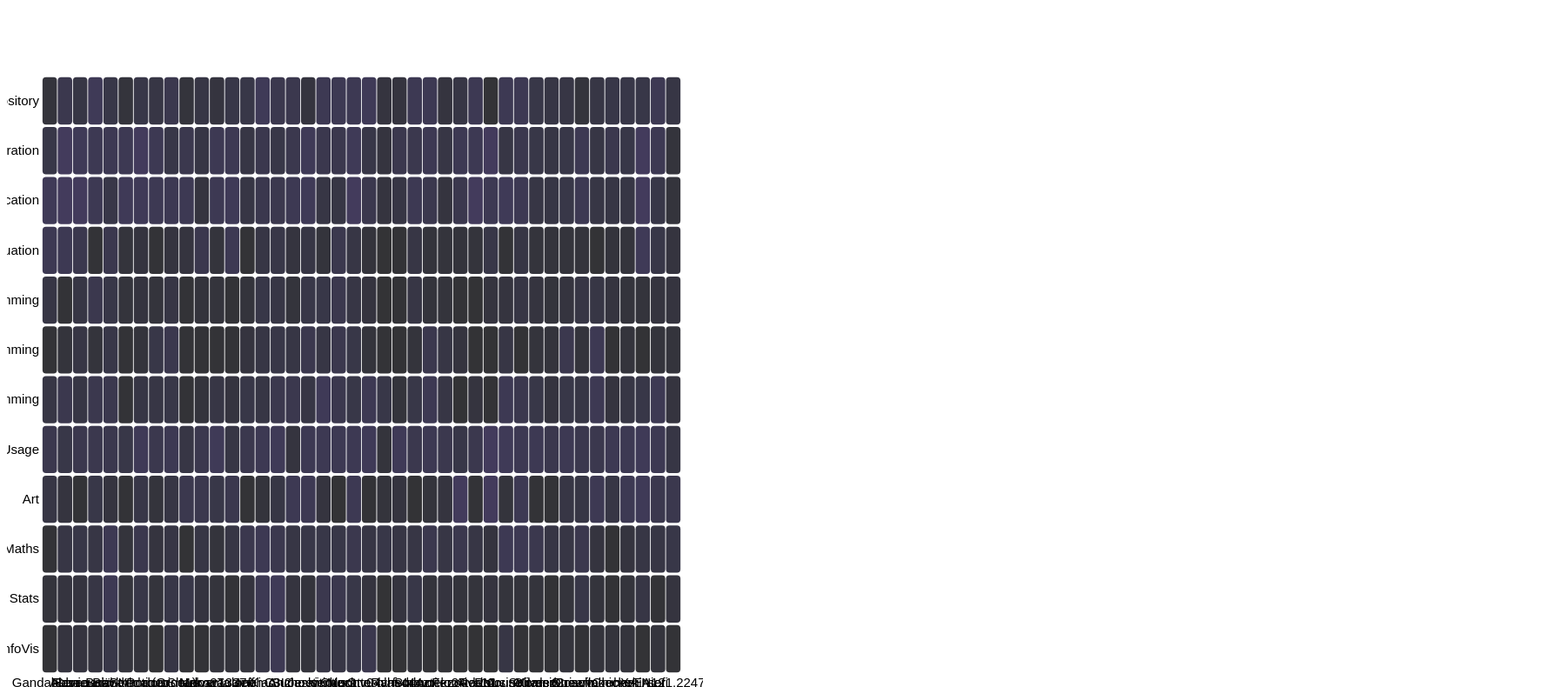
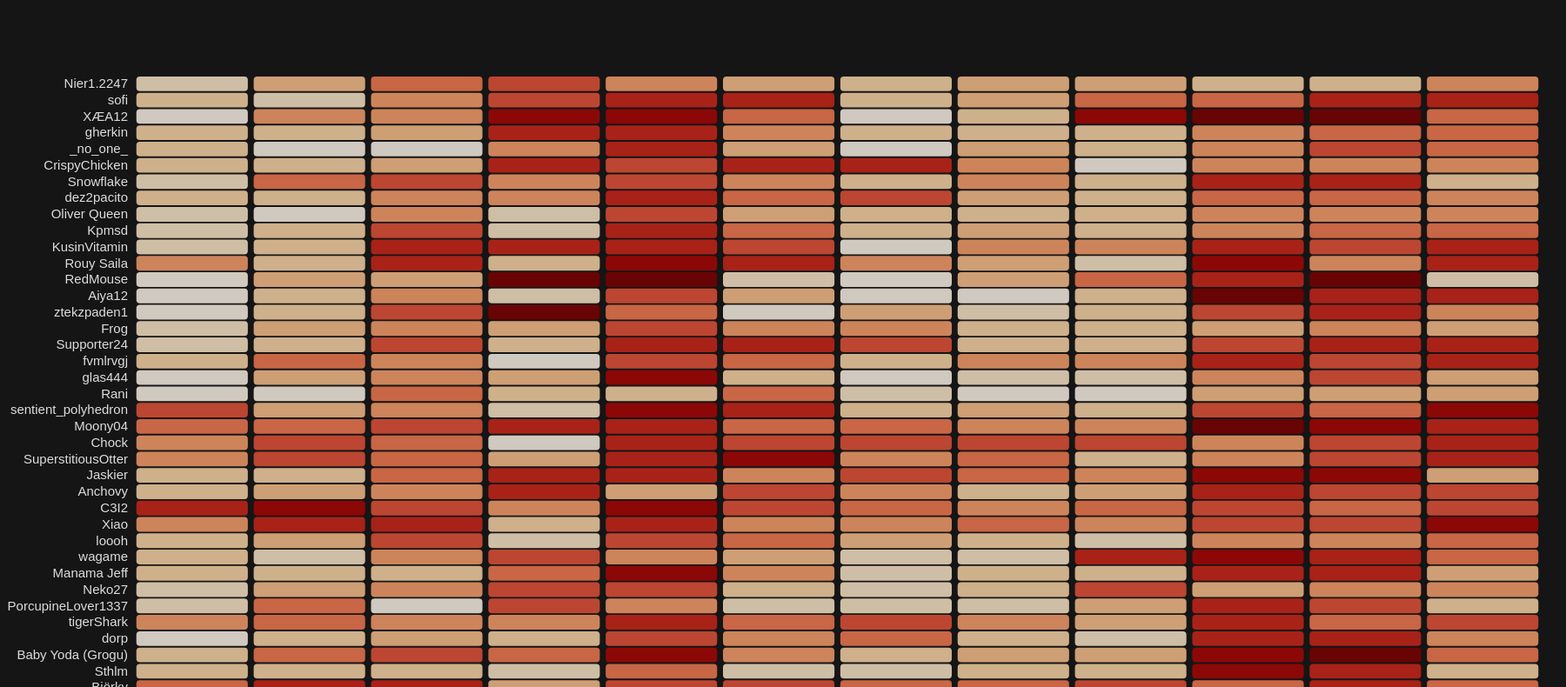
Before and after one commit to tayloh/tayloh.github.io, a plain HTML site: page index.html in a window 1280 px wide. Shown: the part 74-864 px from the top of the page at 87% size, 1800 px wide, since content can reach past the window. Drawn offline with nearby package versions, Linux system fonts and the light colour scheme.

Commit message:
Add working prototype

```diff
--- a/app.js
+++ b/app.js
@@ -1,8 +1,8 @@
 
 // set the dimensions and margins of the graph
-const margin = {top: 80, right: 25, bottom: 30, left: 40},
-  width = 800 - margin.left - margin.right,
-  height = 800 - margin.top - margin.bottom;
+const margin = {top: 80, right: 25, bottom: 30, left: 150},
+  width = 1800 - margin.left - margin.right,
+  height = 900 - margin.top - margin.bottom;
 
 // append the svg object to the body of the page
 const svg = d3.select("#my_dataviz")
@@ -13,7 +13,7 @@ const svg = d3.select("#my_dataviz")
   .attr("transform", `translate(${margin.left}, ${margin.top})`);
 
 //Read the data
-d3.csv("https://github.com/tayloh/tayloh.github.io/blob/main/formatted.csv").then(function(data) {
+d3.csv("https://raw.githubusercontent.com/tayloh/tayloh.github.io/main/formatted.csv").then(function(data) {
 
   // Labels of row and columns -> unique identifier of the column called 'group' and 'variable'
   const myGroups = Array.from(new Set(data.map(d => d.group)))
@@ -22,7 +22,7 @@ d3.csv("https://github.com/tayloh/tayloh.github.io/blob/main/formatted.csv").the
   // Build X scales and axis:
   const x = d3.scaleBand()
     .range([ 0, width ])
-    .domain(myGroups)
+    .domain(myVars)
     .padding(0.05);
   svg.append("g")
     .style("font-size", 15)
@@ -33,8 +33,8 @@ d3.csv("https://github.com/tayloh/tayloh.github.io/blob/main/formatted.csv").the
   // Build Y scales and axis:
   const y = d3.scaleBand()
     .range([ height, 0 ])
-    .domain(myVars)
-    .padding(0.05);
+    .domain(myGroups)
+    .padding(0.1);
   svg.append("g")
     .style("font-size", 15)
     .call(d3.axisLeft(y).tickSize(0))
@@ -42,8 +42,8 @@ d3.csv("https://github.com/tayloh/tayloh.github.io/blob/main/formatted.csv").the
 
   // Build color scale
   const myColor = d3.scaleSequential()
-    .interpolator(d3.interpolateInferno)
-    .domain([1,100])
+    .interpolator(d3.interpolateOrRd)
+    .domain([1,10])
 
   // create a tooltip
   const tooltip = d3.select("#my_dataviz")
@@ -61,14 +61,16 @@ d3.csv("https://github.com/tayloh/tayloh.github.io/blob/main/formatted.csv").the
     tooltip
       .style("opacity", 1)
     d3.select(this)
-      .style("stroke", "black")
+      .style("stroke", "white")
       .style("opacity", 1)
   }
   const mousemove = function(event,d) {
     tooltip
-      .html("The exact value of<br>this cell is: " + d.value)
+      .html("" + d.group + " - " + d.variable + ": " + d.value)
       .style("left", (event.x)/2 + "px")
       .style("top", (event.y)/2 + "px")
+      .style("background-color", "#151515")
+      .style("color", "#ddd")
   }
   const mouseleave = function(event,d) {
     tooltip
@@ -80,10 +82,10 @@ d3.csv("https://github.com/tayloh/tayloh.github.io/blob/main/formatted.csv").the
 
   // add the squares
   svg.selectAll()
-    .data(data, function(d) {return d.group+':'+d.variable;})
+    .data(data, function(d) {return d.variable+':'+d.group;})
     .join("rect")
-      .attr("x", function(d) { return x(d.group) })
-      .attr("y", function(d) { return y(d.variable) })
+      .attr("x", function(d) { return x(d.variable) })
+      .attr("y", function(d) { return y(d.group) })
       .attr("rx", 4)
       .attr("ry", 4)
       .attr("width", x.bandwidth() )
@@ -96,21 +98,3 @@ d3.csv("https://github.com/tayloh/tayloh.github.io/blob/main/formatted.csv").the
     .on("mousemove", mousemove)
     .on("mouseleave", mouseleave)
 })
-
-// Add title to graph
-// svg.append("text")
-//         .attr("x", 0)
-//         .attr("y", -50)
-//         .attr("text-anchor", "left")
-//         .style("font-size", "22px")
-//         .text("A d3.js heatmap");
-
-// Add subtitle to graph
-// svg.append("text")
-//         .attr("x", 0)
-//         .attr("y", -20)
-//         .attr("text-anchor", "left")
-//         .style("font-size", "14px")
-//         .style("fill", "grey")
-//         .style("max-width", 400)
-//         .text("A short description of the take-away message of this chart.");
--- a/index.html
+++ b/index.html
@@ -13,6 +13,12 @@
     <title>Students</title>
 
     <style>
+        body{
+            background-color: #151515;
+            font-family: "Courier New", Courier, monospace;
+            margin: auto;
+            color: #ddd;
+        }
 
 
     </style>
@@ -20,7 +26,7 @@
 </head>
 <body>
 
-    <h1>Heatmap visualization of student skills</h1>
+    <h1 style="text-align: center;">Heatmap visualization of student skills</h1>
 
     <div id="my_dataviz"></div>
 
```
